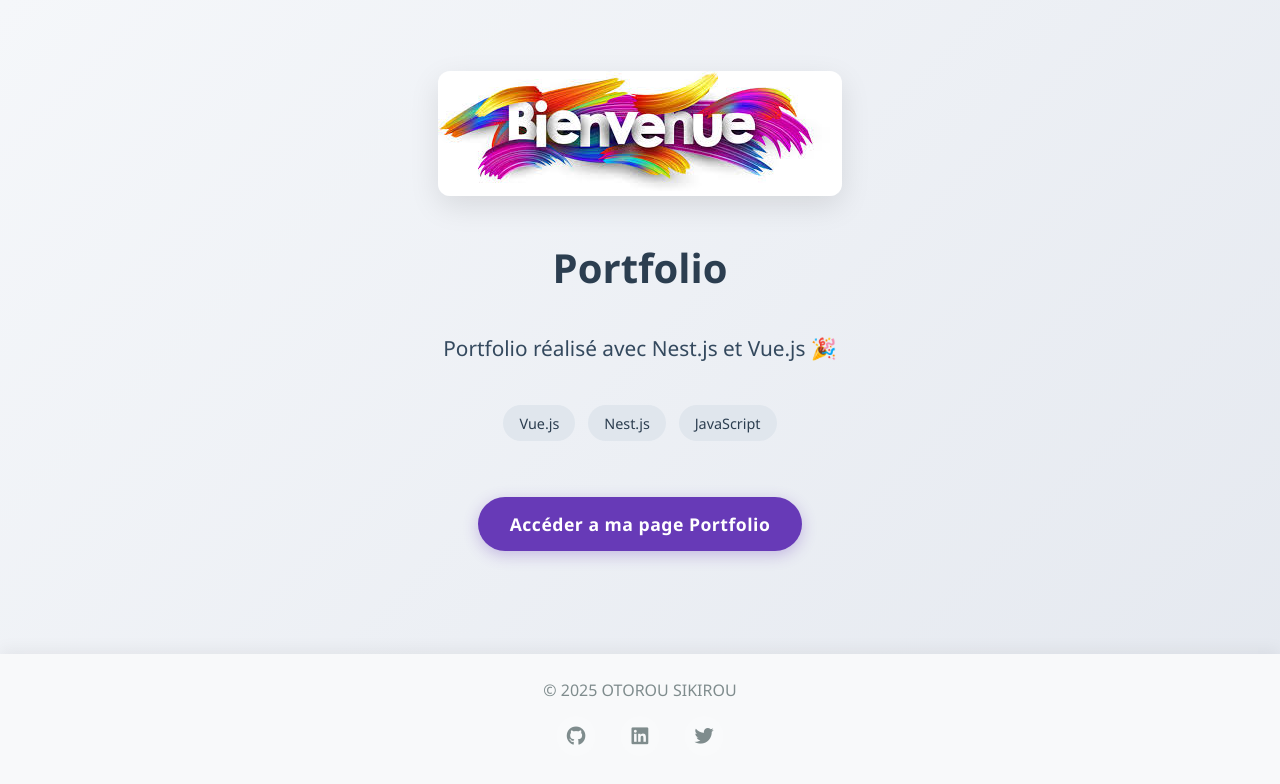
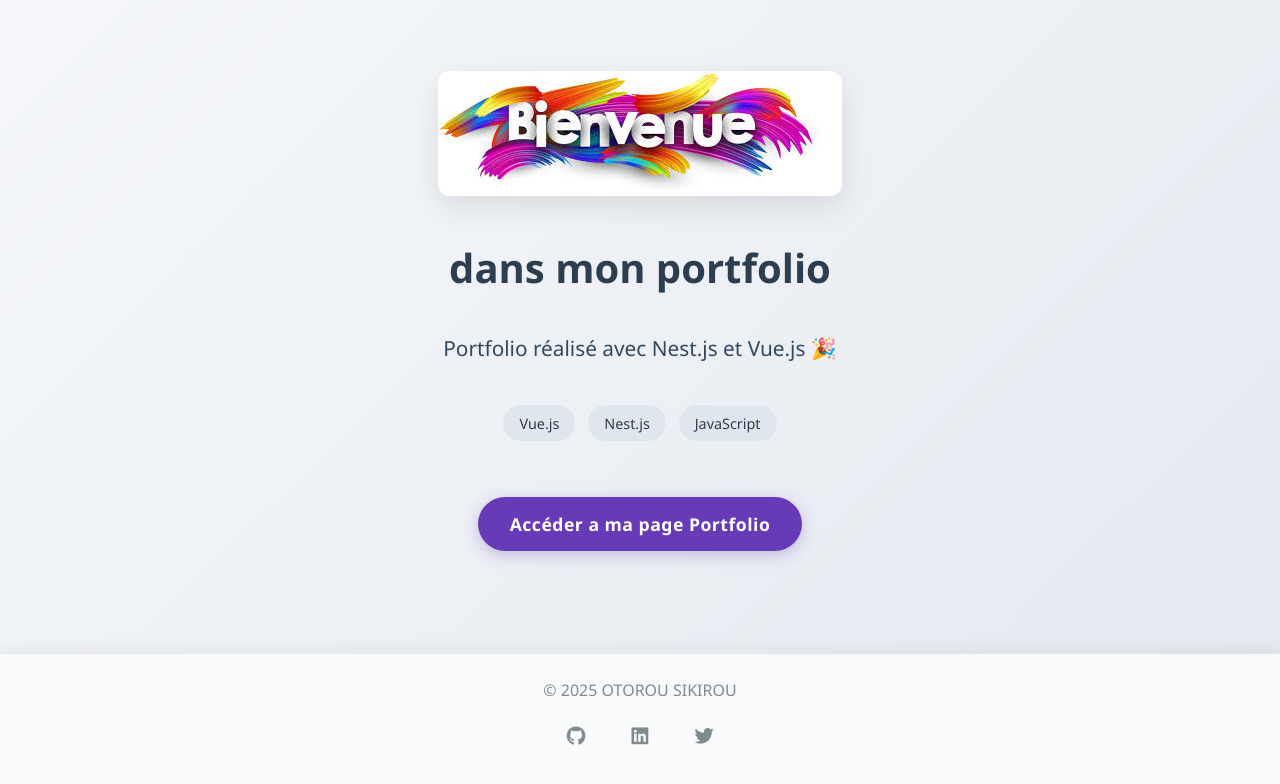
Before and after one commit to sikirou195/frontendPort, a Vue app: page / in a window 1280 px wide. Shown: the top 784 px of the page. Built offline with nearby package versions, Linux system fonts and the light colour scheme.

Commit message:
modification de Home.vue

```diff
--- a/src/views/Home.vue
+++ b/src/views/Home.vue
@@ -2,7 +2,7 @@
   <div class="home">
     <div class="container">
       <img :src="welcomeImage" alt="Bienvenue" class="welcome-img" />
-      <h1 class="title">Portfolio </h1>
+      <h1 class="title">dans mon portfolio </h1>
       <p class="message">Portfolio réalisé avec Nest.js et Vue.js 🎉</p>
       <div class="tech-stack">
         <span class="tech-badge">Vue.js</span>
```
